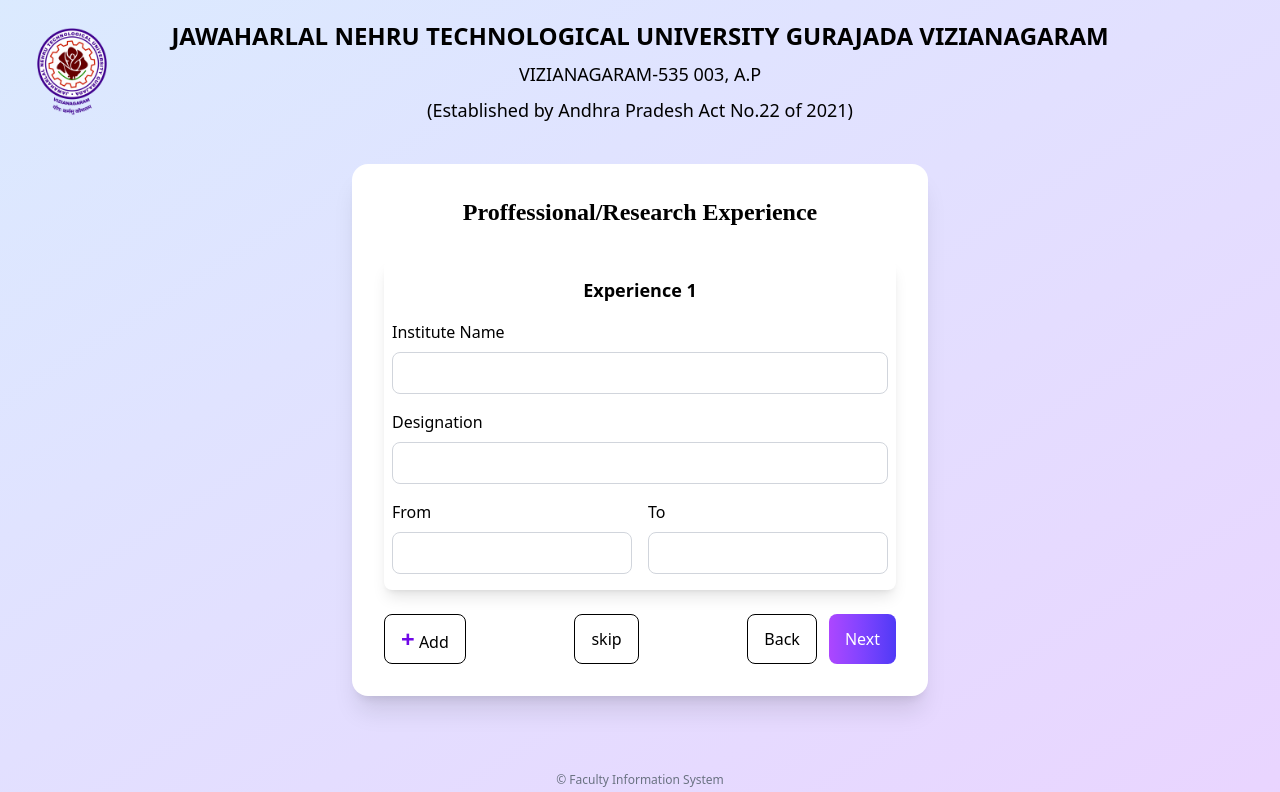
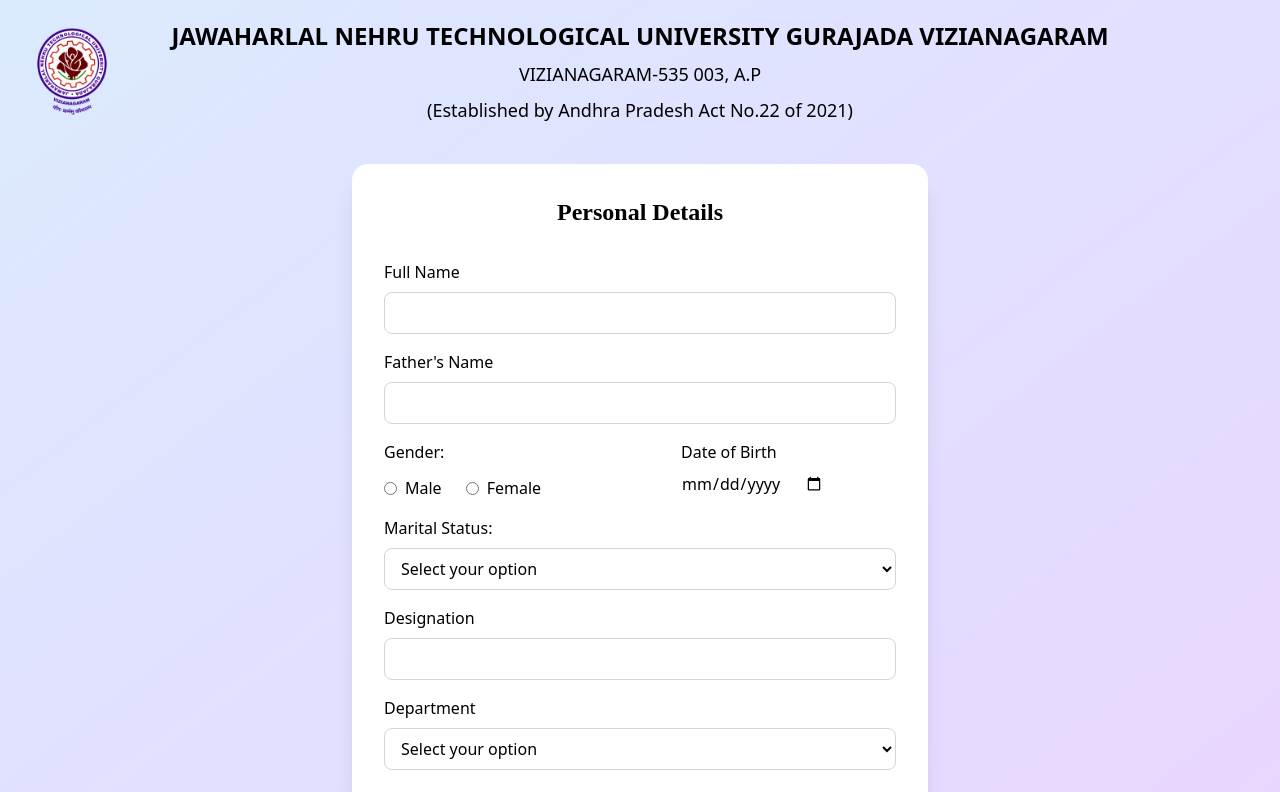
Before and after one commit to phani-15/FIS-frontend, a React (Vite) app: page /register in a window 1280 px wide. Shown: the top 792 px of the page. Built offline with nearby package versions, Linux system fonts and the light colour scheme.

Commit message:
modifying registration page

```diff
--- a/src/Pages/Register.jsx
+++ b/src/Pages/Register.jsx
@@ -5,7 +5,7 @@
 
 export default function Register() {
   const navigate = useNavigate()
-  const [step, setStep] = useState("experience"); // "signUp" | "personal" | "education" | "experience" | "as" | "oas"
+  const [step, setStep] = useState("personal"); // "signUp" | "personal" | "education" | "experience" | "as" | "oas"
   const [errors, setErrors] = useState({});
 
   const [personalData, setpersonalData] = useState({
@@ -251,7 +251,7 @@
       return (
         <InputField
           key={`${levelKey}.${f}`}
-          label={label}
+          label={f==="marks"? label+ " (optional)" :label}
           name={`${levelKey}.${f}`}
           value={String(education[levelKey][f] ?? "")}
           onChange={handleEducationChange}
@@ -365,12 +365,12 @@
 
 
             <InputField label="Designation" name="designation" value={personalData.designation} onChange={handleChange} required />
-            {/* <div className="flex flex-col text-left space-y-2 mt-4">
+            <div className="flex flex-col text-left space-y-2 mt-4">
               <label>Department</label>
               <select
                 name="department"
                 value={personalData.department}
-                onChange={handleLoginChange}
+                onChange={handleChange}
                 className="w-full pl-3 pr-3 py-2 border border-gray-300 rounded-lg focus:ring-1 focus:ring-blue-500"
                 required
               >
@@ -384,7 +384,7 @@
                 <option value="met">Metallurgical Engineering</option>
                 <option value="mech">Mechanical Engineering</option>
               </select>
-            </div> */}
+            </div>
             {/* Submit Button */}
 
             <div className="flex gap-3 justify-end">
```
